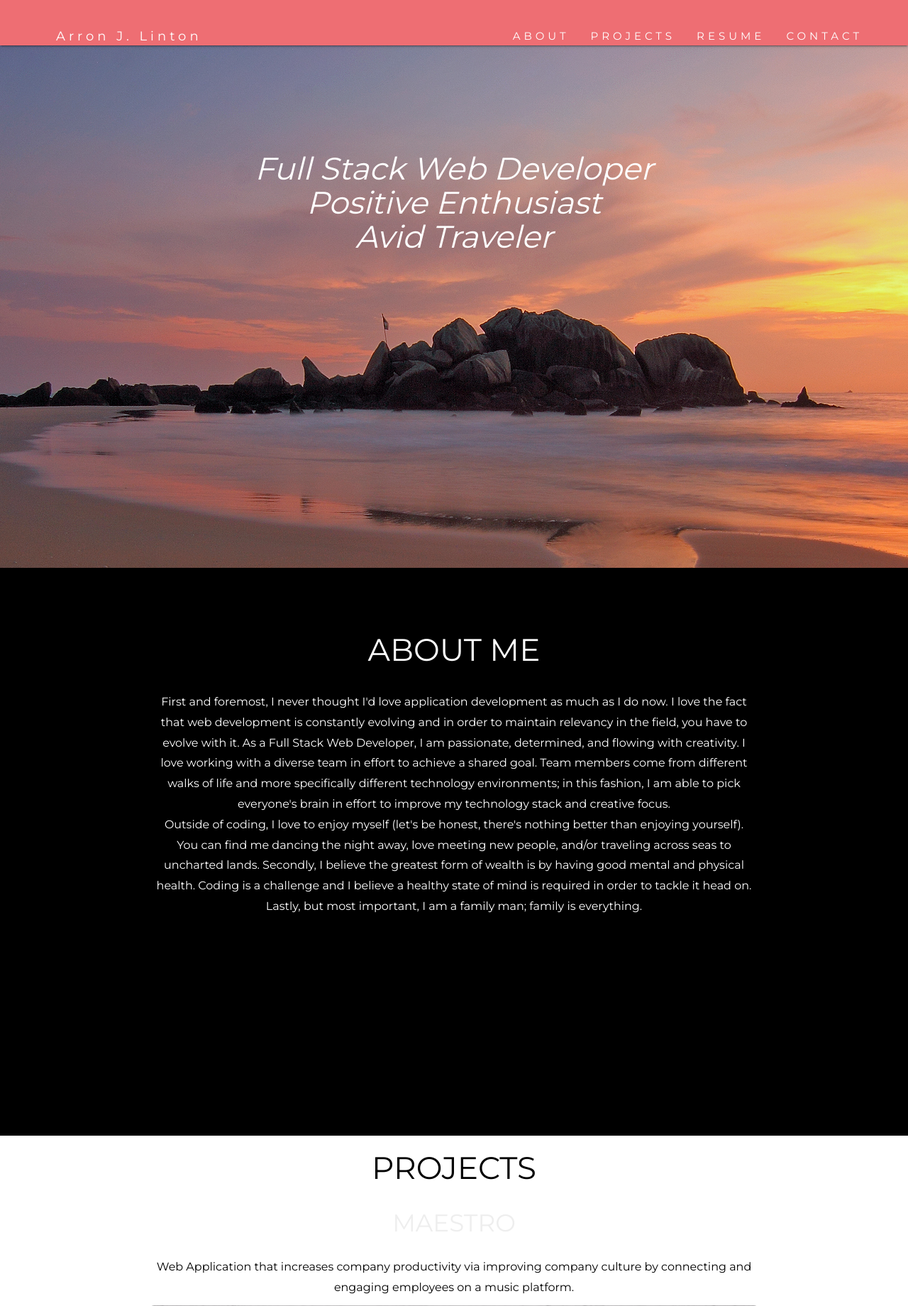
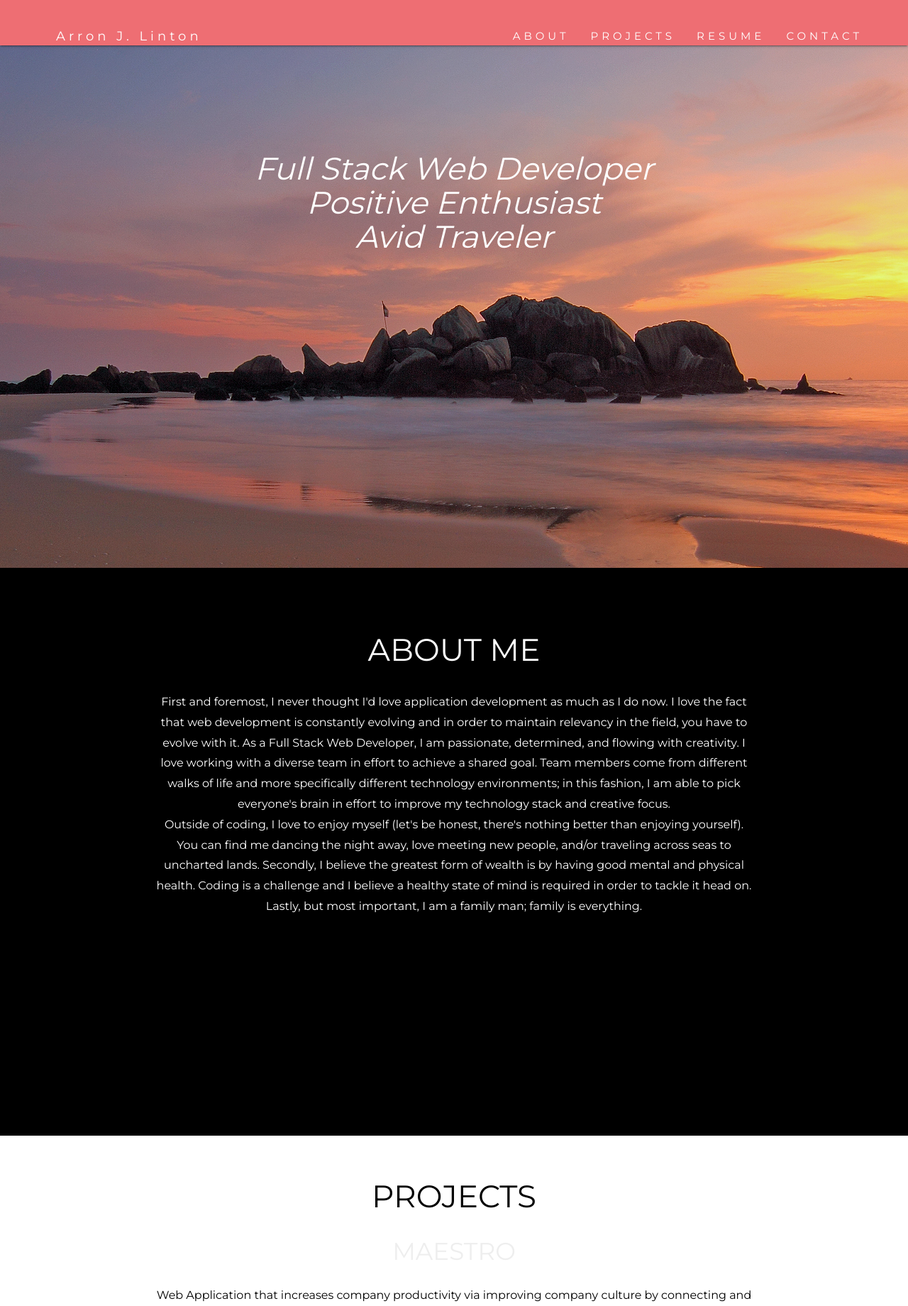
Before and after one commit to ArronJLinton/ArronJ-Linton, a PHP site: page / in a window 1280 px wide. Shown: the top 1840 px of the page at 71% size. Run offline with PHP 8.4, Linux system fonts and the light colour scheme; some libraries are stand-ins or nearby versions.

Commit message:
layout edits

```diff
--- a/assets/css/style.css
+++ b/assets/css/style.css
@@ -106,10 +106,11 @@ h3, #about h3 {
 .bg-3 {
   background-color: #ffffff;
   color: #555555;
-  /* height: 100vh; */
+  height: auto;
   display: flex;
   flex-direction: column;
   justify-content: center;
+  padding: 40px 0;
 }
 
 /* ====== CONTACT SECTION ====== */
--- a/index.html
+++ b/index.html
@@ -106,14 +106,15 @@
       <a href="https://dry-fortress-57474.herokuapp.com/"><img src="./assets/images/nytimes.png" class="img-responsive img-rounded margin project-image" alt="NYTIMES"></a>
     </div>
   </row>
-  <row>
+
+  <!-- <row>
     <div class="col-sm-12">
       <h4>Music Trivia</h4>
       <p>Created a Music Trivia game playable in the browser.</p>
       <br>
       <a href="https://trivia-music.herokuapp.com/"><img src="./assets/images/musictrivia.jpg" class="img-responsive img-rounded margin project-image" alt="MUSIC TRIVIA"></a>
     </div>
-  </row>
+  </row>  -->
   </div>
 </div>
 
@@ -122,19 +123,6 @@
   <!-- <h3 class="margin">CONTACT</h3> -->
 
   <div id="contact-section" class="container">
-
-    <!-- Connect with me -->
-    <!-- <div id="connect" class="container">
-      <h4>Connect With Me</h4>
-
-        <a href="https://www.linkedin.com/in/arron-j-linton-97393633">
-          <img src="http://sitesky.co.uk/wp-content/uploads/2014/12/linkedin_logo.png" class=" img-rounded social"></a>
-
-        <a href="http://stackoverflow.com/"><img src="http://sourcingrecruitment.info/wp-content/uploads/2015/05/stackoverflow.png" class=" img-rounded social"></a>
-
-        <a href="https://github.com/ArronJLinton"><img src="https://pbs.twimg.com/profile_images/616309728688238592/pBeeJQDQ.png" class="img-rounded social"></a>
-    </div> -->
-
     <h3>Arron J. Linton</h3>
     <h4>SOFTWARE ENGINEER + INSTRUCTOR</h4>
 
@@ -154,8 +142,8 @@
   <!-- SOCIAL MEDIA ICONS -->
   <div id="social" align="center">
     <a href="https://www.facebook.com/seowebsitedesigning" title="email" target="_blank" ><i class="fa fa-envelope-o"></i></a>
-    <a href="https://www.linkedin.com/company/seo-website-designing" title="Linkedin" target="_blank" ><i class="fa fa-linkedin"></i></a>
-    <a href="https://www.facebook.com/seowebsitedesigning" title="Github" target="_blank" ><i class="fa fa-github"></i></a>
+    <a href="https://www.linkedin.com/in/arron-j-linton-97393633" title="Linkedin" target="_blank" ><i class="fa fa-linkedin"></i></a>
+    <a href="https://github.com/ArronJLinton" title="Github" target="_blank" ><i class="fa fa-github"></i></a>
     <a href="https://www.linkedin.com/company/seo-website-designing" title="Stack Overflow" target="_blank" ><i class="fa fa-stack-overflow"></i></a>
     <a href="https://twitter.com/seodesigning" title="Twitter" target="_blank" ><i class="fa fa-twitter"></i></a>
     </div>
```
